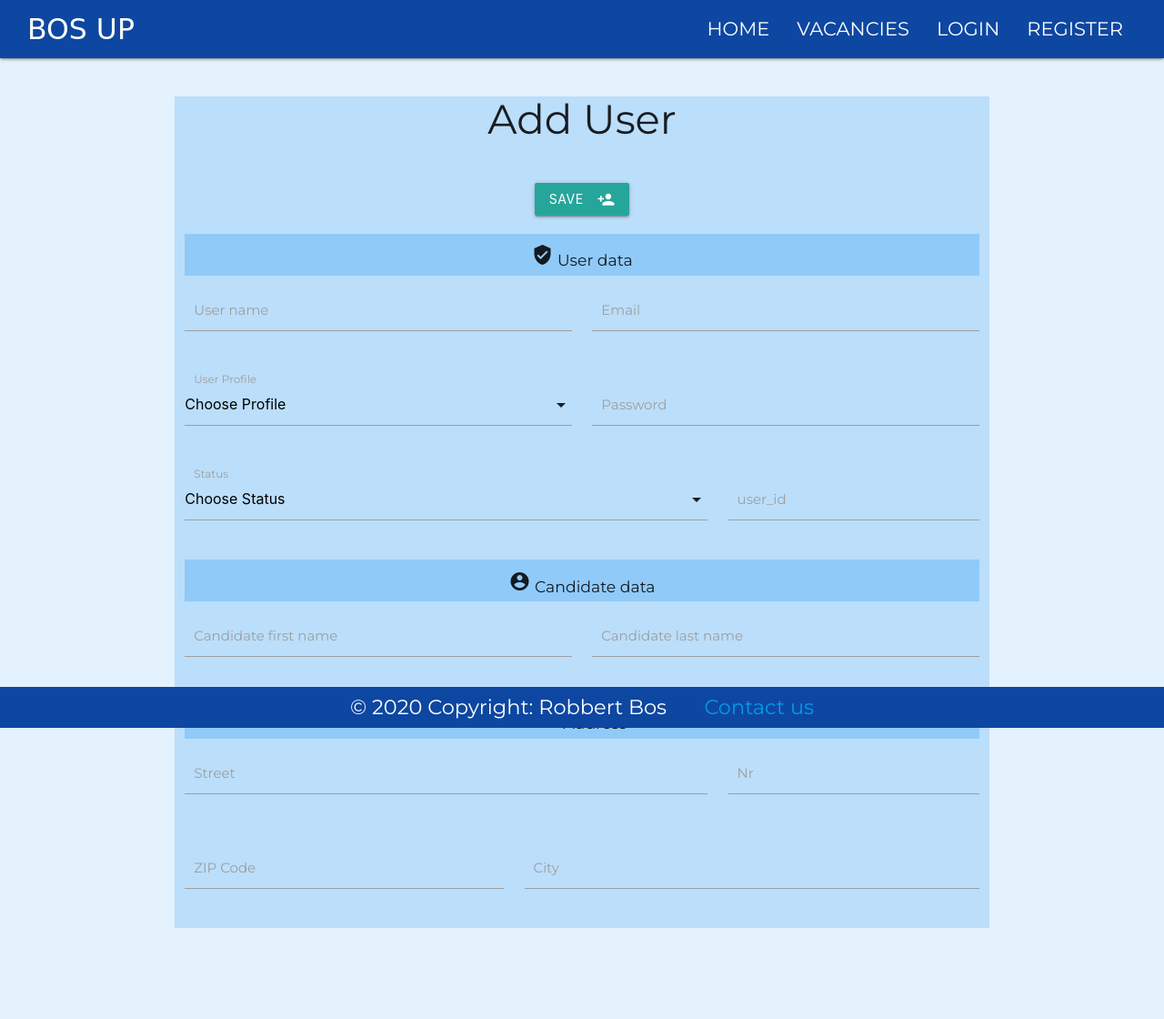
After one commit to VolkovBos/jobboard_milestone3, a Flask app: page /add_user in a window 1280 px wide. The commit adds this page. Shown: the whole page at 91% size. Run offline with Flask 2, Linux system fonts and the light colour scheme; data that the repository does not hold is empty; some libraries are stand-ins or nearby versions; some web fonts are replaced.

Commit message:
Added add users functionality
html page, insert and add route and url reference

```diff
--- a/app.py
+++ b/app.py
@@ -170,6 +170,41 @@ def users():
         users_to_approve=mongo.db.candidates.find({'approved': False}) )
 
 
+# Add user/candidate page
+@app.route('/add_user')
+def add_user():
+    user_status=mongo.db.status.find({'type': 'user'})
+    user_profiles=mongo.db.profiles.find()
+    return render_template('adduser.html',
+        status=user_status,
+        profiles=user_profiles)
+
+
+# Insert a new user/candidate
+@app.route('/insert_user', methods=['POST'])
+def insert_user():
+    users = mongo.db.candidates
+    hash_pass = generate_password_hash(request.form.get('password'))
+
+    users.insert_one(
+        {
+            'user_name':request.form.get('user_name'),
+            'email':request.form.get('email'),
+            'profile': request.form.get('profile'),
+            'password': hash_pass,
+            'status':request.form.get('status'),
+            'user_id':request.form.get('user_id'),
+            'first_name':request.form.get('first_name'),
+            'last_name': request.form.get('last_name'),
+            'street': request.form.get('street'),
+            'house_nr':request.form.get('house_nr'),
+            'zip_code': request.form.get('zip_code'),
+            'city':request.form.get('city'),
+            'approved': True
+        })
+    return redirect(url_for('users'))
+
+
 # Contact page in case of any problems
 @app.route("/contact")
 def contact():
--- /dev/null
+++ b/templates/adduser.html
@@ -0,0 +1,117 @@
+{% extends 'base.html' %}
+{% block content %}
+
+<!--    A form to add a new vacancy -->
+<div class="row col s12 listpages">
+
+<!--    Title     -->
+    <div class="row">
+        <h1>Add User</h1>
+    </div>
+
+<!--    Form     -->
+    <form class="col s12" action="{{url_for('insert_user')}}" method="POST" >
+
+<!--    Save button     -->
+        <div class="row center">
+            <button class="btn waves-effect waves-light" type="submit" name="action">
+                Save
+                <i class="material-icons right">person_add</i>
+            </button>
+        </div>
+
+        <div class="blue lighten-3 center">
+            <h6><i class="material-icons prefix">verified_user</i> User data</h6>
+        </div>
+
+<!--    User name & Email     -->
+        <div class="row">
+            <div class="input-field col s6">
+                <input id="user_name" name="user_name" type="text" class="validate" />
+                <label for="user_name">User name</label>
+            </div>
+            <div class="input-field col s6">
+                <input id="email" name="email" type="text" class="validate" />
+                <label for="email">Email</label>
+            </div>
+        </div>
+
+<!--    Profile & Password     -->
+        <div class="row">
+            <div class="input-field col s6">
+                <select id="profile" name="profile">
+                    <option disabled selected>Choose Profile</option>
+                {% for prof in profiles %}
+                    <option value="{{ prof.name }}">{{ prof.name }}</option>
+                {% endfor %}
+                </select>
+                <label for="profile">User Profile</label>
+            </div>
+            <div class="input-field col s6">
+                <input id="password" name="password" type="password" class="validate" />
+                <label for="password">Password</label>
+            </div>
+        </div>
+
+<!--    Status & user_id     -->
+        <div class="row">
+            <div class="input-field col s8">
+                <select id="status" name="status">
+                    <option disabled selected>Choose Status</option>
+                {% for stat in status %}
+                    <option value="{{ stat.status_name }}">{{ stat.status_name }}</option>
+                {% endfor %}
+                </select>
+                <label for="status">Status</label>
+            </div>
+            <div class="input-field col s4">
+                <input id="user_id" name="user_id" type="text" class="validate" />
+                <label for="user_id">user_id</label>
+            </div>
+        </div>
+
+        <div class="blue lighten-3 center">
+            <h6><i class="material-icons prefix">account_circle</i> Candidate data</h6>
+        </div>
+
+<!--    First & Last name     -->
+        <div class="row">
+            <div class="input-field col s6">
+                <input id="first_name" name="first_name" type="text" class="validate" />
+                <label for="first_name">Candidate first name</label>
+            </div>
+            <div class="input-field col s6">
+                <input id="last_name" name="last_name" type="text" class="validate" />
+                <label for="last_name">Candidate last name</label>
+            </div>
+        </div>
+
+        <div class="blue lighten-3 center">
+            <h6><i class="material-icons prefix">home</i> Address</h6>
+        </div>
+
+<!--    Address     -->
+        <div class="row">
+            <div class="input-field col s8">
+                <input id="street" name="street" type="text" class="validate" />
+                <label for="street">Street</label>
+            </div>
+            <div class="input-field col s4">
+                <input id="house_nr" name="house_nr" type="text" class="validate" />
+                <label for="house_nr">Nr</label>
+            </div>
+        </div>
+
+        <div class="row">
+            <div class="input-field col s5">
+                <input id="zip_code" name="zip_code" type="text" class="validate" />
+                <label for="zip_code">ZIP Code</label>
+            </div>
+            <div class="input-field col s7">
+                <input id="city" name="city" type="text" class="validate" />
+                <label for="city">City</label>
+            </div>
+        </div>
+    </form>
+</div>
+{% endblock %}
--- a/templates/users.html
+++ b/templates/users.html
@@ -10,7 +10,7 @@
 
 <!--    Button to add users   -->
         <div class="col s12 center">
-            <a href="" class="waves-effect waves-light btn"><i class="material-icons right">add</i>Add User</a>
+            <a href="{{url_for('add_user')}}" class="waves-effect waves-light btn"><i class="material-icons right">add</i>Add User</a>
         </div>
     </div>
 
```
